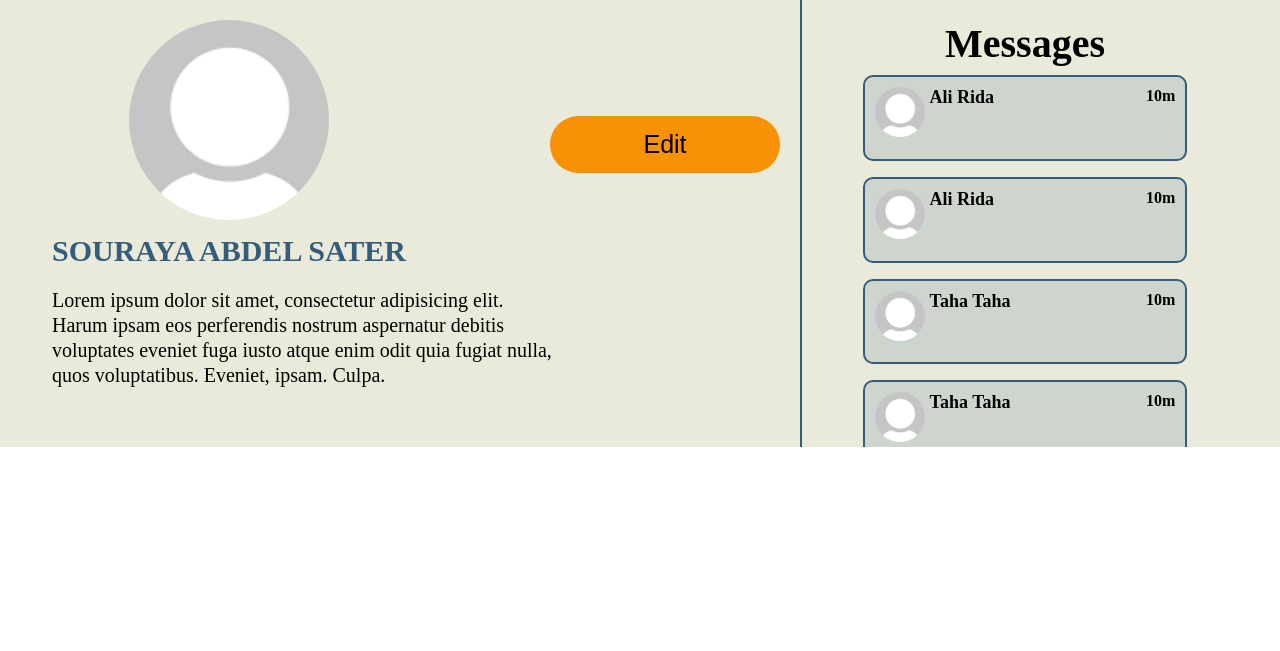
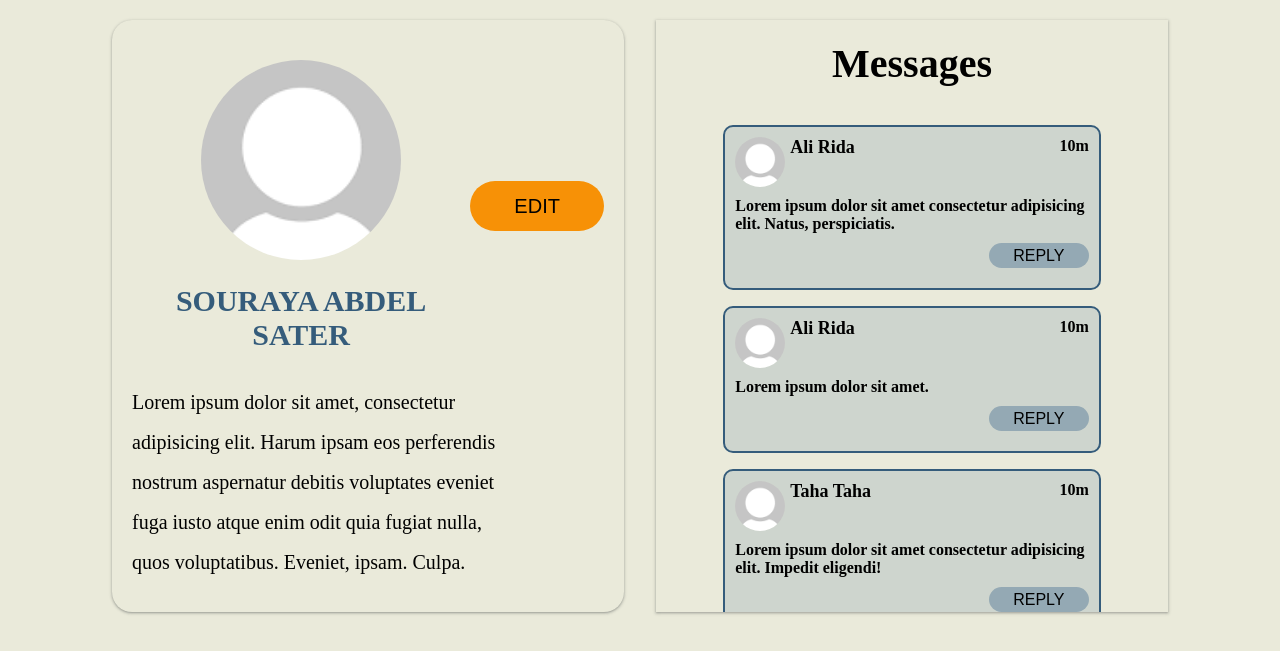
Before and after one commit to SourayaAbdelKader/e-commerce_fullstack, a PHP site: page /profile.html in a window 1280 px wide. Shown: the top 651 px of the page. Run offline with PHP 8.4, Linux system fonts and the light colour scheme.

Commit message:
Styling and altering both profile main left and messages containers in '/profile.html'

```diff
--- a/client-frontend/profile.html
+++ b/client-frontend/profile.html
@@ -7,7 +7,7 @@
     <title>Profile Page</title>
     <link rel="stylesheet" href="./styles/index.css" />
   </head>
-  <body>
+  <body class="profile-html antiquewhite-bg">
     <!-- Start of navbar -->
     <nav></nav>
     <!-- End of navbar -->
@@ -21,7 +21,7 @@
             <img src="./assets/dummy-profile.png" />
             <h2 id="name" class="orange-text">Souraya Abdel Sater</h2>
           </div>
-          <button class="edit-button btn btn-md orange-bg" id="edit-button">
+          <button id="edit-button" class="edit-button btn orange-bg" id="edit-button">
             Edit
           </button>
         </div>
@@ -38,6 +38,7 @@
       <div class="main-messages">
         <h2>Messages</h2>
         <div class="chat-boxes">
+          <div class="single-chat">
             <div class="chat">
               <img
                 class="shop-profile"
@@ -47,6 +48,12 @@
               <span class="shop-name" id="shop-name">Ali Rida</span>
               <span class="date" id="last-message-date">10m</span>
             </div>
+            <p id="message-text">Lorem ipsum dolor sit amet consectetur adipisicing elit. Natus, perspiciatis.</p>
+            <div class="reply-button">
+              <button class="btn btn-sm grey-bg">Reply</button>
+            </div>
+          </div>
+          <div class="single-chat">
             <div class="chat">
               <img
                 class="shop-profile"
@@ -56,6 +63,12 @@
               <span class="shop-name" id="shop-name">Ali Rida</span>
               <span class="date" id="last-message-date">10m</span>
             </div>
+            <p id="message-text">Lorem ipsum dolor sit amet.</p>
+            <div class="reply-button">
+              <button class="btn btn-sm grey-bg">Reply</button>
+            </div>
+          </div>
+          <div class="single-chat">
             <div class="chat">
               <img
                 class="shop-profile"
@@ -65,6 +78,15 @@
               <span class="shop-name" id="shop-name">Taha Taha</span>
               <span class="date" id="last-message-date">10m</span>
             </div>
+            <p id="message-text">
+              Lorem ipsum dolor sit amet consectetur adipisicing elit. Impedit
+              eligendi!
+            </p>
+            <div class="reply-button">
+              <button class="btn btn-sm grey-bg">Reply</button>
+            </div>
+          </div>
+          <div class="single-chat">
             <div class="chat">
               <img
                 class="shop-profile"
@@ -74,12 +96,58 @@
               <span class="shop-name" id="shop-name">Taha Taha</span>
               <span class="date" id="last-message-date">10m</span>
             </div>
+            <p id="message-text">
+              Lorem ipsum dolor sit amet consectetur adipisicing elit. Impedit
+              eligendi!
+            </p>
+            <div class="reply-button">
+              <button class="btn btn-sm grey-bg">Reply</button>
+            </div>
+          </div>
+          <div class="single-chat">
+            <div class="chat">
+              <img
+                class="shop-profile"
+                src="./assets/dummy-profile.png"
+                alt="shop profile"
+              />
+              <span class="shop-name" id="shop-name">Taha Taha</span>
+              <span class="date" id="last-message-date">10m</span>
+            </div>
+            <p id="message-text">Lorem ipsum</p>
+            <div class="reply-button">
+              <button class="btn btn-sm grey-bg">Reply</button>
+            </div>
+          </div>
+          <div class="single-chat">
+            <div class="chat">
+              <img
+                class="shop-profile"
+                src="./assets/dummy-profile.png"
+                alt="shop profile"
+              />
+              <span class="shop-name" id="shop-name">Taha Taha</span>
+              <span class="date" id="last-message-date">10m</span>
+            </div>
+            <p id="message-text">
+              Lorem ipsum dolor sit amet consectetur adipisicing elit. Impedit
+              minus tempora amet, facere quam magnam dolores minima debitis odio
+              eligendi!
+            </p>
+            <div class="reply-button">
+              <button class="btn btn-sm grey-bg">Reply</button>
+            </div>
+          </div>
         </div>
       </div>
       <!-- End of right main section -->
     </main>
     <!-- End of main Section -->
 
+    <!-- Start Of Single message/main chat Section -->
+    <section class="current-chat"></section>
+    <!-- End Of Single message/main chat Section -->
+
     <!-- Start of footer section -->
     <footer></footer>
     <!-- End of footer section -->
--- a/client-frontend/styles/index.css
+++ b/client-frontend/styles/index.css
@@ -66,6 +66,12 @@ p {
 }
 .btn-md {
   width: 230px;
+}
+.btn-sm{
+  width:100px;
+  font-size:16px;
+  height:25px;
+  text-transform: uppercase;
 }
 .size-32 {
   font-size: 32px;
@@ -222,17 +228,17 @@ p {
   height: 110px;
 }
 /* right section - reset password modal */
-.reset-modal{
-  height:50%;
+.reset-modal {
+  height: 50%;
   justify-content: space-around;
 }
-.reset-modal .middle{
-  width:70%;
+.reset-modal .middle {
+  width: 70%;
 }
-.reset-modal .bottom{
+.reset-modal .bottom {
   display: flex;
   justify-content: center;
-  max-width:80%;
+  max-width: 80%;
 }
 /* Utility - placed at end to overwrite all previous display */
 .display-none {
@@ -253,11 +259,11 @@ p {
   .modal-mobile {
     width: 70%;
   }
-  .left-section .register{
-    width:90%;
+  .left-section .register {
+    width: 90%;
   }
-  .register .btn{
-    width:90%;
+  .register .btn {
+    width: 90%;
   }
 }
 
@@ -265,84 +271,111 @@ p {
 
 /* ------START OF PROFILE.HTML STYLING-------- */
 /* Start of left profile Section styling */
-.main-profile{
-  display: flex;
+.main-profile {
   display: flex;
   justify-content: center;
+  gap:2em;
 }
-.main-profile img{
+.main-profile img {
   border-radius: 50%;
 }
-.main-profile .left-profile{
+.main-profile .left-profile {
   padding: 20px;
-  width:60%;
+  width: 40%;
+  box-shadow: rgba(60, 64, 67, 0.3) 0px 1px 2px 0px, rgba(60, 64, 67, 0.15) 0px 1px 3px 1px;
+  border-radius: 20px;
+  margin-top: 20px;
 }
-.main-profile .left-profile img{
-  width:200px;
+.main-profile .left-profile .edit-button{
+  width:140px;
+  height: 50px;
+  text-transform: uppercase;
+  font-size: 20px;
 }
-.main-profile .left-profile .top{
+.main-profile .left-profile img {
+  width: 200px;
+}
+.main-profile .left-profile .top {
   display: flex;
   justify-content: space-between;
   align-items: center;
+  margin-top: 20px;
 }
-.main-profile .left-profile .top-left{
+.main-profile .left-profile .top-left {
   text-align: center;
   margin-bottom: 10px;
 }
-.main-profile .left-profile .top-left h2{
+.main-profile .left-profile .top-left h2 {
   margin-top: 10px;
   color: #355c7b;
   text-transform: uppercase;
   font-size: 30px;
+  margin-top: 20px;
 }
-.main-profile .left-profile .user-bio{
-  font-size:20px;
-  line-height: 25px;
-  width:70%;
+.main-profile .left-profile .user-bio {
+  font-size: 20px;
+  line-height: 40px;
+  width: 80%;
+  margin-top: 20px;
 }
 /* End of left profile Section styling */
 
 /* Start of right profile section styling (messages-section) */
-.main-profile .main-messages{
+.main-profile .main-messages {
+  margin-top: 20px;
+  box-shadow: rgba(60, 64, 67, 0.3) 0px 1px 2px 0px, rgba(60, 64, 67, 0.15) 0px 1px 3px 1px;
   padding: 20px;
-  width:35%;
-  border-left: 2px solid #355c7b;
+  width: 40%;
   overflow: scroll;
 }
-.main-messages .chat-boxes{
+.main-messages .chat-boxes {
   display: flex;
+  width:100%;
   flex-direction: column;
   align-items: center;
   justify-content: space-between;
-  height: 100%;
+  height: 400px;
 }
-.main-profile .main-messages h2{
+.main-profile .main-messages h2 {
   text-align: center;
+  margin-bottom: 30px;
 }
-.main-messages .chat img{
-  width:50px;
-  height:50px;
+.main-messages .chat img {
+  width: 50px;
+  height: 50px;
   margin-right: 5px;
 }
-.main-messages .chat{
-  width:80%;
-  height:35%;
+.main-messages .single-chat {
+  width: 80%;
+  max-height: 50%;
   padding: 10px;
   display: flex;
+  flex-direction: column;
   border: 2px solid #355c7b;
   border-radius: 10px;
   margin: 8px 0;
   cursor: pointer;
-  font-weight:550;
+  font-weight: 550;
   background-color: #94a9b451;
 }
-.main-messages .chat .shop-name{
-  width:60%;
+.main-messages .chat {
+  display: flex;
+  justify-content: flex-start;
+  width: 100%;
+}
+.main-messages .single-chat .reply-button{
+  display: flex;
+  justify-content: flex-end;
+  width:100%;
+}
+.main-messages .chat .shop-name {
+  width: 60%;
   font-size: 18px;
 }
-.main-messages .chat .date{
-  width:75%;
+.main-messages .chat .date {
+  width: 75%;
   text-align: end;
 }
+/* End of right profile section styling (messages-section) */
 
 /* ------START OF PROFILE.HTML STYLING------ */
```
Lines whose indentation alone changed are shown as unchanged.
